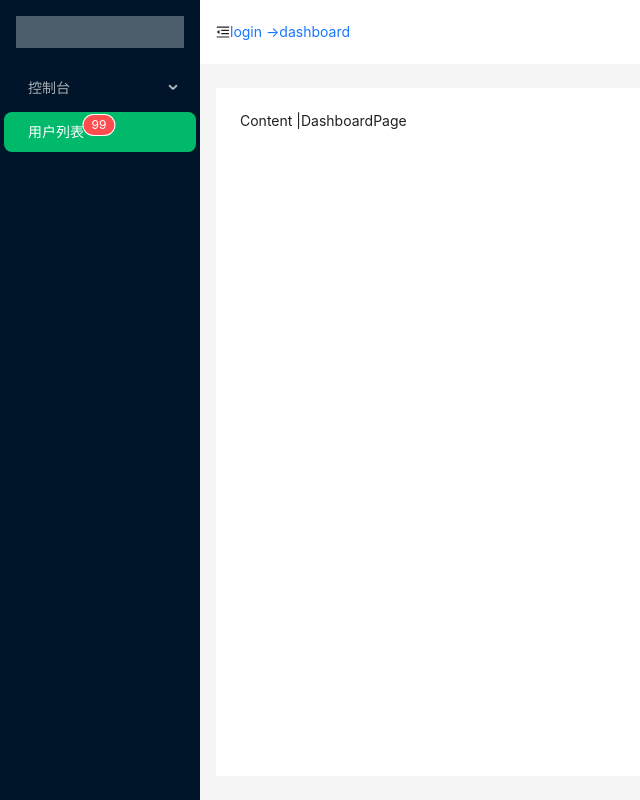
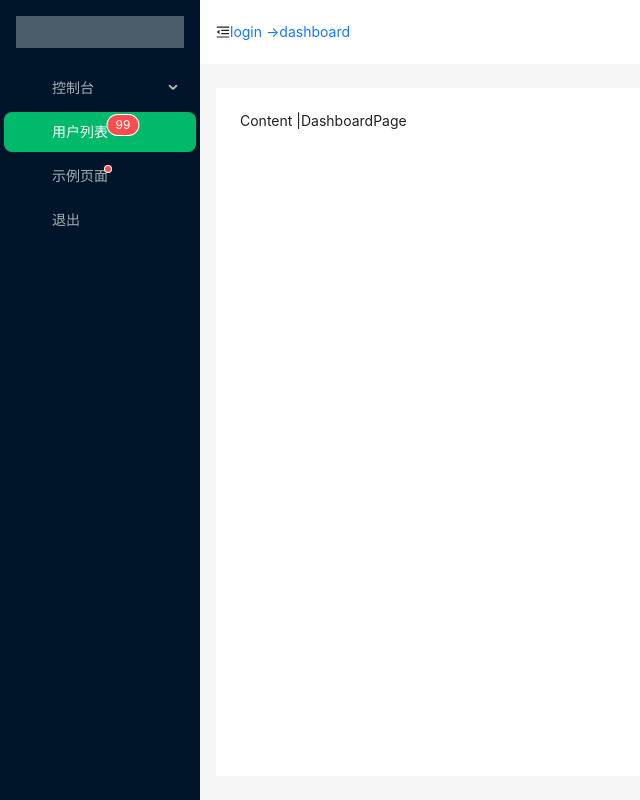
Before and after one commit to xstnet/react-admin-template, a React (Vite) app: page / in a window 1280 px wide. Shown: the whole page, without its empty margins (0-640 px from the left). Built offline with nearby package versions, Linux system fonts and the light colour scheme.

Commit message:
feat: 添加fonticon图标支持

```diff
--- a/index.html
+++ b/index.html
@@ -9,5 +9,6 @@
   <body>
     <div id="root"></div>
     <script type="module" src="/src/main.tsx"></script>
+    <script src="//at.alicdn.com/t/c/font_3917407_cz7azypj4ff.js"></script>
   </body>
 </html>
--- /dev/null
+++ b/src/components/Iconfont/index.tsx
@@ -0,0 +1,18 @@
+interface IProps extends ItemSharedProps {
+  icon: string;
+}
+
+// 关于设置svg颜色不生效的原因:
+// @link: https://juejin.cn/post/6844903827288621070
+// 批量去色后记得修改引用链接
+const Iconfont: React.FC<IProps> = (props) => {
+  const { icon, style, className = '' } = props;
+
+  return (
+    <svg className={`icon-font ${className}`} style={style} aria-hidden="true">
+      <use xlinkHref={`#${icon}`}></use>
+    </svg>
+  );
+};
+
+export default Iconfont;
--- a/src/configs/menu.ts
+++ b/src/configs/menu.ts
@@ -1,31 +1,42 @@
+import Iconfont from '@/components/Iconfont';
+
 const MenuList: Menu.MenuItemType[] = [
   {
     label: '控制台',
-    icon: null,
+    icon: 'icon-dashboard',
     path: '/dashboard',
 
     children: [
       {
         label: '控制台2',
-        icon: null,
+        icon: 'icon-dashboard',
         path: '/dashboard3',
         badge: 'dot'
       },
-
       {
         label: '控制台4',
-        icon: null,
+        icon: 'icon-dashboard',
         path: '/dashboard4'
-        // badge: 'dot',
       }
     ]
   },
 
   {
     label: '用户列表',
-    icon: null,
+    icon: 'icon-article',
     path: '/user',
     badge: 99
+  },
+  {
+    label: '示例页面',
+    icon: 'icon-example',
+    path: '/example',
+    badge: 'dot'
+  },
+  {
+    label: '退出',
+    icon: 'icon-logout',
+    path: '/logout'
   }
   // {
   //   label: '用户列表2',
--- a/src/global.less
+++ b/src/global.less
@@ -8,3 +8,12 @@ body {
   min-height: 100vh;
   background-color: orchid;
 }
+
+.icon-font {
+  width: 1em;
+  height: 1em;
+  vertical-align: -0.15em;
+  fill: currentColor;
+  overflow: hidden;
+  font-size: 16px;
+}
--- a/src/layouts/default/components/LeftSider/MenuList.tsx
+++ b/src/layouts/default/components/LeftSider/MenuList.tsx
@@ -6,6 +6,7 @@ import type { MenuProps } from 'antd';
 import { isDividerMenu, isGroupMenu, isLeafMenu, isSubMenu } from '@/utils/is';
 import { MenuList as RawMenuList } from '@/configs/menu';
 import { useNavigate } from 'react-router-dom';
+import Iconfont from '@/components/Iconfont';
 type AntdMenuItem = Required<MenuProps>['items'][number];
 
 // 自定义菜单组件, 增加菜单 badge/路由支持
@@ -48,8 +49,14 @@ const MenuList: React.FC = () => {
           key: nanoid()
         };
       } else if (isSubMenu(rawMenu) || isLeafMenu(rawMenu)) {
+        console.log(typeof rawMenu.icon, rawMenu.path);
+        let { icon } = rawMenu;
+        if (typeof icon === 'string' && icon.includes('icon-')) {
+          icon = <Iconfont icon={icon} />;
+        }
         newMenu = {
           ...rawMenu,
+          icon,
           key: rawMenu.path,
           label: makeMenuBadge(rawMenu),
           // 编译器在这里就会推断 menu 是属于 MenuItemGroupType 或 SubMenuType
@@ -72,7 +79,6 @@ const MenuList: React.FC = () => {
   };
 
   const menuItems = makeMenuItems(RawMenuList);
-
   return (
     <Menu
       onClick={handleClick}
--- a/src/types/global.d.ts
+++ b/src/types/global.d.ts
@@ -5,6 +5,11 @@ declare global {
     abc: any; //加入对象
   }
 
+  interface ItemSharedProps {
+    style?: React.CSSProperties;
+    className?: string;
+  }
+
   type IdType = string | number;
 }
 
```
Also changed, not shown: 1 other file (tests, documents, lock files or other folders).
